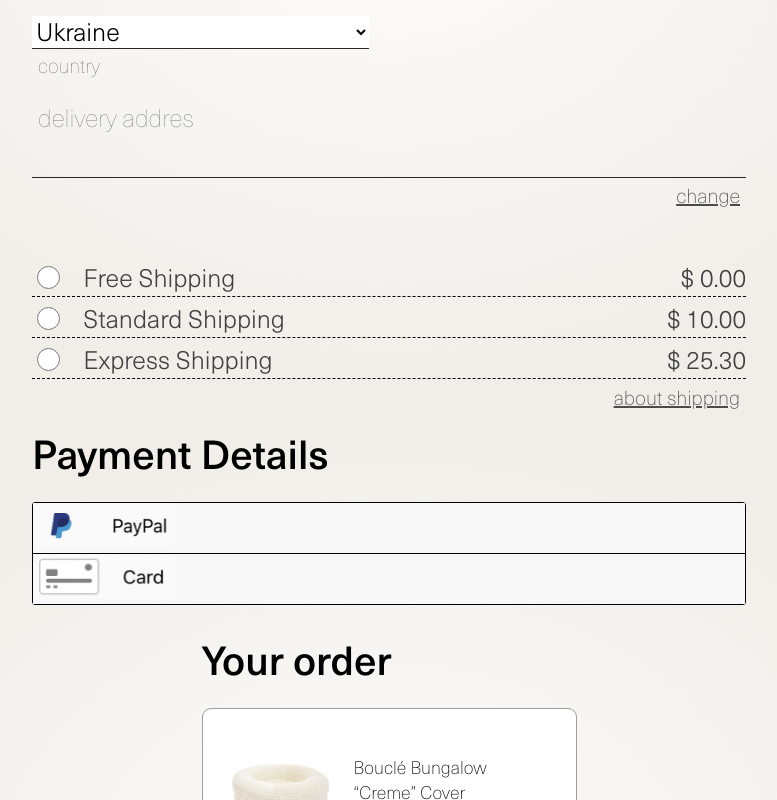
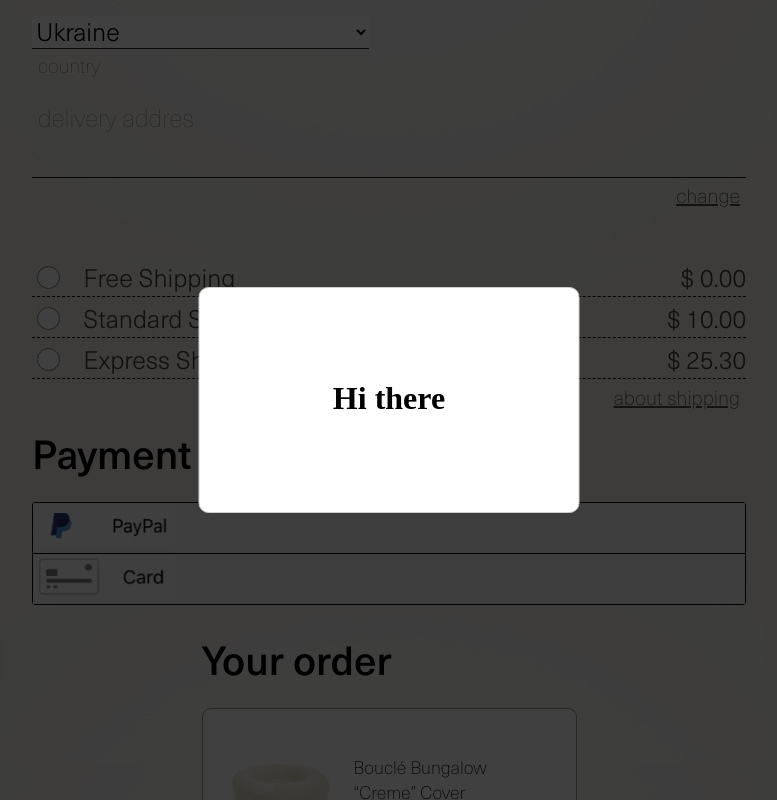
Before and after one commit to minorsetback/cat-shop, a Next.js app: page /order in a window 1280 px wide. Both pictures are taken after a click on the button "about shipping". Shown: the part 613-1413 px from the top of the page, without its empty margins (251-1028 px from the left). Built offline with nearby package versions, Linux system fonts and the light colour scheme.

Commit message:
add modal

```diff
--- a/src/components/cart/CartPromoCode.tsx
+++ b/src/components/cart/CartPromoCode.tsx
@@ -56,6 +56,7 @@ const CartPromoCode = () => {
                       color: "gray",
                       cursor: "pointer",
                       marginLeft: "20px",
+                      padding: "3px",
                     }}
                     onClick={() => deleteCode(item)}
                   >
--- /dev/null
+++ b/src/components/modals/ModalShipping.tsx
@@ -0,0 +1,47 @@
+import React from "react";
+import Modal from "react-modal";
+
+const customStyles = {
+  content: {
+    borderRadius: "10px",
+    width: "355px",
+    height: "200px",
+    padding: "12px",
+    top: "50%",
+    left: "50%",
+    right: "auto",
+    bottom: "auto",
+    marginRight: "-50%",
+    transform: "translate(-50%, -50%)",
+  },
+};
+
+Modal.setAppElement("#__next");
+
+const ModalShipping = ({
+  modalIsOpen,
+  setIsOpen,
+}: {
+  modalIsOpen: boolean;
+  setIsOpen: (item: boolean) => void;
+}) => {
+  function closeModal() {
+    setIsOpen(false);
+  }
+  return (
+    <>
+      <Modal
+        isOpen={modalIsOpen}
+        onRequestClose={closeModal}
+        style={customStyles}
+        contentLabel="Example Modal"
+        shouldCloseOnOverlayClick={true}
+        overlayClassName="modal"
+      >
+        <h1 style={{ textAlign: "center", marginTop: "80px" }}>Hi there</h1>
+      </Modal>
+    </>
+  );
+};
+
+export default ModalShipping;
--- a/src/pages/order.tsx
+++ b/src/pages/order.tsx
@@ -16,10 +16,12 @@ import "react-phone-number-input/style.css";
 import Image from "next/image";
 import { useContext, useEffect, useRef, useState } from "react";
 import { GlobalContext } from "@/context/Global.context";
+import ModalShipping from "@/components/modals/ModalShipping";
 
 const OrderPage = () => {
   const ref = useRef<any>();
   const { setForm, form } = useContext(GlobalContext);
+  const [modalIsOpen, setIsOpen] = useState(false);
 
   useEffect(() => {
     ref.current.insertAdjacentHTML(
@@ -116,9 +118,15 @@ const OrderPage = () => {
                 });
               }}
             />
-            <button className={style.order__button} onClick={() => {}}>
+            <button
+              className={style.order__button}
+              onClick={() => {
+                setIsOpen(true);
+              }}
+            >
               about shipping
             </button>
+            <ModalShipping modalIsOpen={modalIsOpen} setIsOpen={setIsOpen} />
           </div>
           <h1 className={style.order__title}>Payment Details</h1>
           <div className={style.order__payment}>
```
